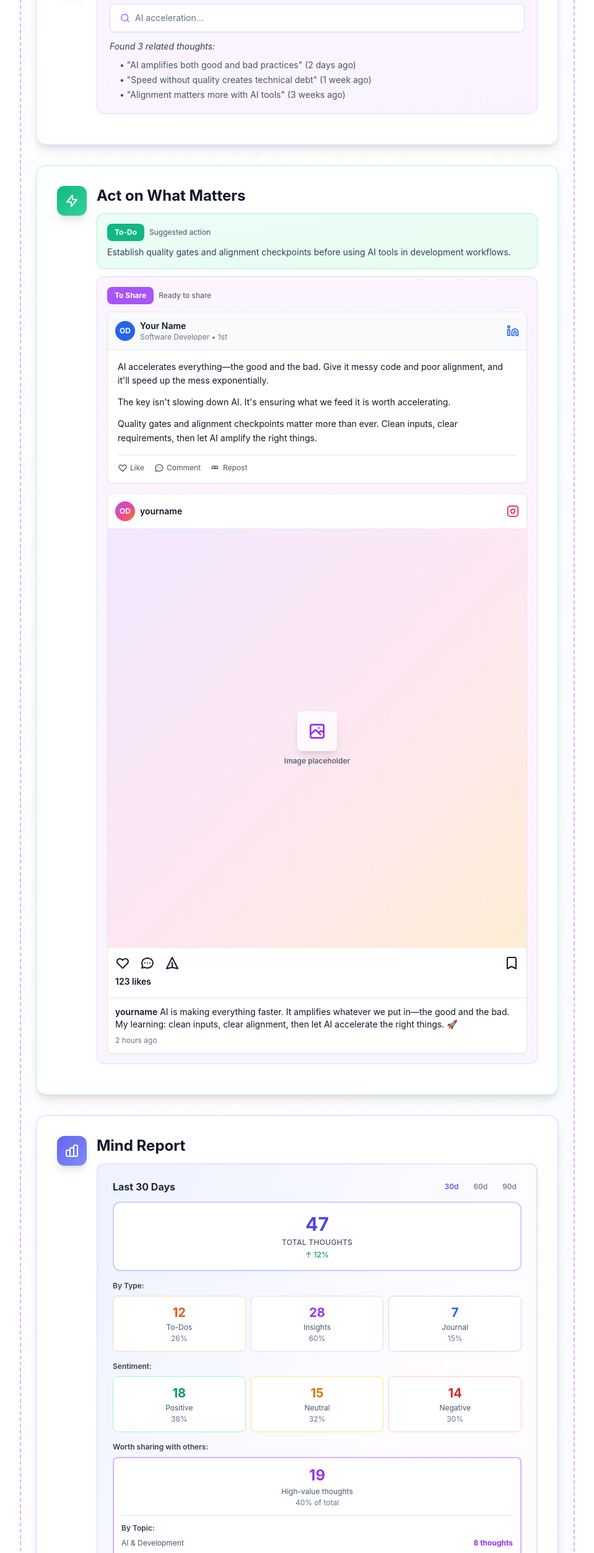
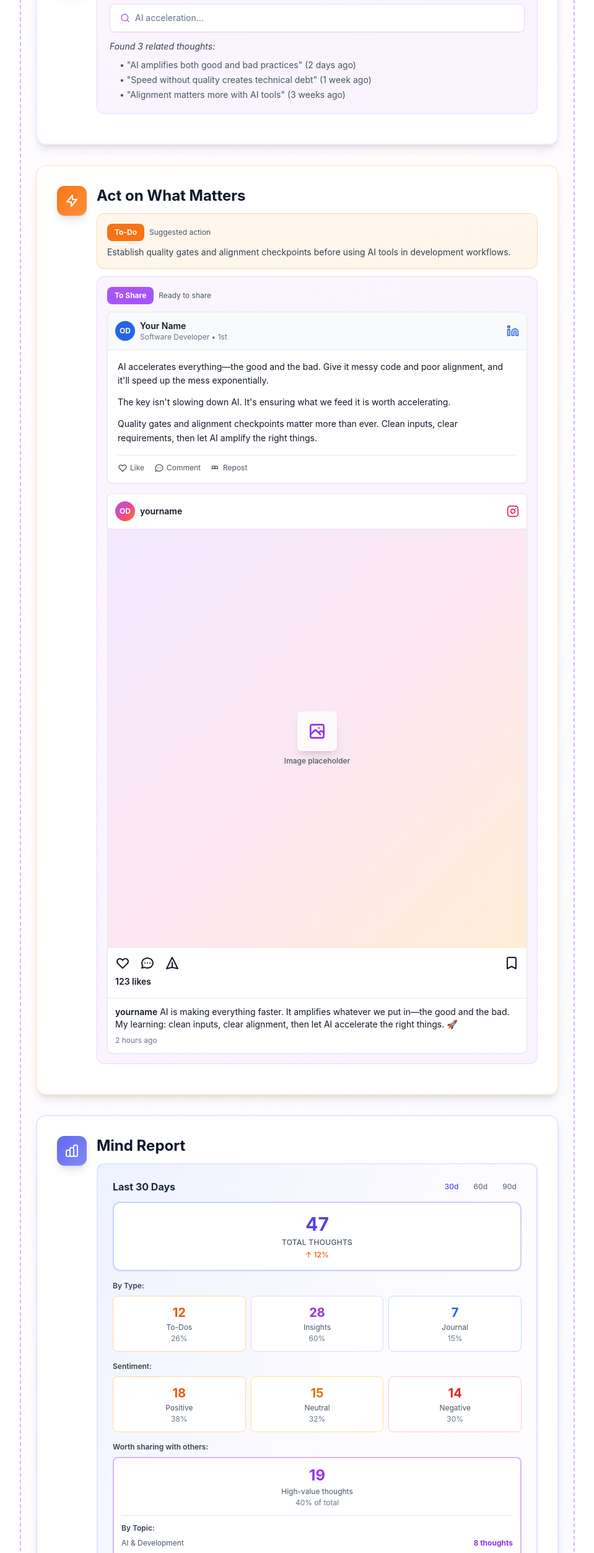
Before and after one commit to ovidon83/mindnestapp, a React (Vite) app: page / in a window 1280 px wide. Shown: the part 2199-4705 px from the top of the page at 62% size, without its empty margins (160-1119 px from the left). Built offline with nearby package versions, Linux system fonts and the light colour scheme; no server answers.

Commit message:
Fix: Match Navigation logo/title to landing page exactly, remove all green colors from logged-in views

```diff
--- a/src/components/CaptureView.tsx
+++ b/src/components/CaptureView.tsx
@@ -87,7 +87,7 @@ const EmailSubscription: React.FC = () => {
       {message && (
         <div className={`absolute top-full mt-4 left-1/2 transform -translate-x-1/2 px-4 py-2 rounded-lg text-sm whitespace-nowrap ${
           message.type === 'success'
-            ? 'bg-green-50 text-green-700 border border-green-200'
+            ? 'bg-purple-50 text-purple-700 border border-purple-200'
             : 'bg-red-50 text-red-700 border border-red-200'
         }`}>
           {message.text}
@@ -616,8 +616,8 @@ const CaptureView: React.FC<CaptureViewProps> = ({ onOrganizeClick }) => {
 
                 {/* Success Message */}
                 {showSuccess && (
-                  <div className="mt-6 p-4 bg-green-50 rounded-lg text-center">
-                    <div className="flex items-center justify-center gap-2 text-green-700">
+                  <div className="mt-6 p-4 bg-purple-50 rounded-lg text-center">
+                    <div className="flex items-center justify-center gap-2 text-purple-700">
                       <CheckCircle className="w-5 h-5" />
                       <span className="font-medium">
                         Thought captured and saved!
@@ -730,9 +730,9 @@ const CaptureView: React.FC<CaptureViewProps> = ({ onOrganizeClick }) => {
                 </div>
 
                 {/* Act on What Matters */}
-                <div className="p-5 sm:p-6 lg:p-8 bg-white rounded-xl sm:rounded-2xl shadow-lg border-2 border-emerald-100 hover:border-emerald-300 transition-all">
+                <div className="p-5 sm:p-6 lg:p-8 bg-white rounded-xl sm:rounded-2xl shadow-lg border-2 border-orange-100 hover:border-orange-300 transition-all">
                   <div className="flex items-start gap-4 mb-4">
-                    <div className="w-12 h-12 bg-gradient-to-br from-emerald-500 to-emerald-400 rounded-xl flex items-center justify-center shadow-lg flex-shrink-0">
+                    <div className="w-12 h-12 bg-gradient-to-br from-orange-500 to-orange-400 rounded-xl flex items-center justify-center shadow-lg flex-shrink-0">
                       <svg className="w-6 h-6 text-white" fill="none" stroke="currentColor" viewBox="0 0 24 24">
                         <path strokeLinecap="round" strokeLinejoin="round" strokeWidth={2} d="M13 10V3L4 14h7v7l9-11h-7z" />
                       </svg>
@@ -741,9 +741,9 @@ const CaptureView: React.FC<CaptureViewProps> = ({ onOrganizeClick }) => {
                       <h3 className="text-xl sm:text-2xl font-bold text-slate-900 mb-3">Act on What Matters</h3>
                       <div className="space-y-3">
                         {/* To-Do */}
-                        <div className="bg-gradient-to-br from-emerald-50 to-emerald-100/50 rounded-xl p-4 border border-emerald-200">
+                        <div className="bg-gradient-to-br from-orange-50 to-orange-100/50 rounded-xl p-4 border border-orange-200">
                           <div className="flex items-center gap-2 mb-2">
-                            <span className="px-3 py-1.5 bg-emerald-500 text-white rounded-lg text-xs font-bold">To-Do</span>
+                            <span className="px-3 py-1.5 bg-orange-500 text-white rounded-lg text-xs font-bold">To-Do</span>
                             <span className="text-xs text-slate-600">Suggested action</span>
                           </div>
                           <p className="text-sm text-slate-700">Establish quality gates and alignment checkpoints before using AI tools in development workflows.</p>
@@ -889,7 +889,7 @@ const CaptureView: React.FC<CaptureViewProps> = ({ onOrganizeClick }) => {
                           <div className="bg-white rounded-xl p-4 border-2 border-indigo-200 text-center shadow-sm mb-4">
                             <div className="text-3xl font-bold text-indigo-600 mb-1">47</div>
                             <div className="text-xs font-medium text-slate-600 uppercase tracking-wide">Total Thoughts</div>
-                            <div className="text-xs text-emerald-600 font-medium mt-1">↑ 12%</div>
+                            <div className="text-xs text-orange-600 font-medium mt-1">↑ 12%</div>
                           </div>
 
                           {/* Breakdown by Type */}
@@ -918,8 +918,8 @@ const CaptureView: React.FC<CaptureViewProps> = ({ onOrganizeClick }) => {
                           <div className="mb-4">
                             <p className="text-xs font-semibold text-slate-700 mb-2">Sentiment:</p>
                             <div className="grid grid-cols-3 gap-2 mb-3">
-                              <div className="bg-white rounded-lg p-3 border border-emerald-200 text-center">
-                                <div className="text-xl font-bold text-emerald-600 mb-0.5">18</div>
+                              <div className="bg-white rounded-lg p-3 border border-orange-200 text-center">
+                                <div className="text-xl font-bold text-orange-600 mb-0.5">18</div>
                                 <div className="text-xs text-slate-600">Positive</div>
                                 <div className="text-xs text-slate-500 mt-0.5">38%</div>
                               </div>
@@ -1321,8 +1321,8 @@ const CaptureView: React.FC<CaptureViewProps> = ({ onOrganizeClick }) => {
 
             {/* Success Message */}
             {showSuccess && (
-              <div className="mt-6 p-4 bg-green-50 border border-green-200 rounded-lg text-center">
-                <div className="flex items-center justify-center gap-2 text-green-700">
+              <div className="mt-6 p-4 bg-purple-50 border border-purple-200 rounded-lg text-center">
+                <div className="flex items-center justify-center gap-2 text-purple-700">
                   <CheckCircle className="w-5 h-5" />
                   <span className="font-medium">
                     Thought captured and saved!
--- a/src/components/MindboxView.tsx
+++ b/src/components/MindboxView.tsx
@@ -321,8 +321,8 @@ const MindboxView: React.FC = () => {
       <div className="w-full px-4 sm:px-8 py-6">
         {sortedEntries.length === 0 ? (
           <div className="text-center py-16 sm:py-24">
-            <div className="w-16 h-16 bg-gradient-to-br from-blue-600 via-cyan-500 to-teal-600 rounded-lg flex items-center justify-center mx-auto mb-6 shadow-lg">
-              <Clock className="w-10 h-10 sm:w-12 sm:h-12 text-yellow-800" />
+            <div className="w-16 h-16 bg-gradient-to-br from-purple-600 via-pink-500 to-orange-500 rounded-lg flex items-center justify-center mx-auto mb-6 shadow-lg">
+              <Clock className="w-10 h-10 sm:w-12 sm:h-12 text-white" />
             </div>
             <h3 className="text-xl sm:text-2xl font-semibold text-slate-900 mb-2">
               {searchQuery ? 'No thoughts match your search' : 'No thoughts yet'}
@@ -335,7 +335,7 @@ const MindboxView: React.FC = () => {
             {!searchQuery && (
               <button
                 onClick={() => setCurrentView('capture')}
-                className="px-5 py-2 text-sm font-medium bg-gradient-to-r from-blue-600 via-cyan-600 to-teal-600 text-white rounded-lg hover:from-blue-700 hover:via-cyan-700 hover:to-teal-700 shadow-lg min-h-[36px]"
+                className="px-5 py-2 text-sm font-medium bg-gradient-to-r from-pink-500 via-orange-500 to-purple-500 text-white rounded-lg hover:from-pink-600 hover:via-orange-600 hover:to-purple-600 shadow-lg min-h-[36px]"
               >
                 💭 Capture Thought
               </button>
--- a/src/components/Navigation.tsx
+++ b/src/components/Navigation.tsx
@@ -22,14 +22,12 @@ const Navigation: React.FC<NavigationProps> = ({ currentView, onViewChange }) =>
     <nav className="bg-white/60 backdrop-blur-sm sticky top-0 z-50 border-b border-slate-200/50">
       <div className="w-full px-4 sm:px-8">
         <div className="flex flex-col sm:flex-row sm:items-center sm:justify-between gap-3 sm:gap-0 py-3 sm:py-4">
-          {/* Left: Logo */}
-          <div className="flex items-center gap-3">
-            <div className="relative w-14 h-14 sm:w-16 sm:h-16 bg-gradient-to-br from-pink-500 via-orange-500 to-purple-500 rounded-2xl flex items-center justify-center shadow-xl hover:shadow-2xl hover:scale-110 transition-all">
-              <Brain className="w-8 h-8 sm:w-10 sm:h-10 text-white relative z-10" strokeWidth={3} fill="white" fillOpacity="0.2" />
-              <div className="absolute inset-0 bg-gradient-to-br from-pink-400/40 via-orange-400/40 to-purple-400/40 rounded-2xl animate-pulse"></div>
-              <div className="absolute -inset-1 bg-gradient-to-br from-pink-500/20 via-orange-500/20 to-purple-500/20 rounded-2xl blur-md"></div>
+          {/* Left: Logo - Match landing page exactly */}
+          <div className="flex items-center gap-3 sm:gap-4">
+            <div className="relative w-10 h-10 sm:w-12 sm:h-12 lg:w-14 lg:h-14 bg-gradient-to-br from-purple-600 via-pink-500 to-orange-500 rounded-lg sm:rounded-xl flex items-center justify-center shadow-lg hover:shadow-xl transition-all">
+              <Brain className="w-5 h-5 sm:w-6 sm:h-6 lg:w-7 lg:h-7 text-white relative z-10" strokeWidth={2.5} fill="white" fillOpacity="0.3" />
             </div>
-            <span className="text-2xl sm:text-3xl font-extrabold bg-gradient-to-r from-pink-600 via-orange-600 to-purple-600 bg-clip-text text-transparent tracking-tight">Thouthy</span>
+            <span className="text-2xl sm:text-3xl lg:text-4xl font-bold text-slate-900 tracking-tight">Thouthy</span>
           </div>
 
           {/* Middle: Navigation tabs - scrollable on mobile, inline on desktop */}
```
Also changed, not shown: 1 other file (tests, documents, lock files or other folders).
